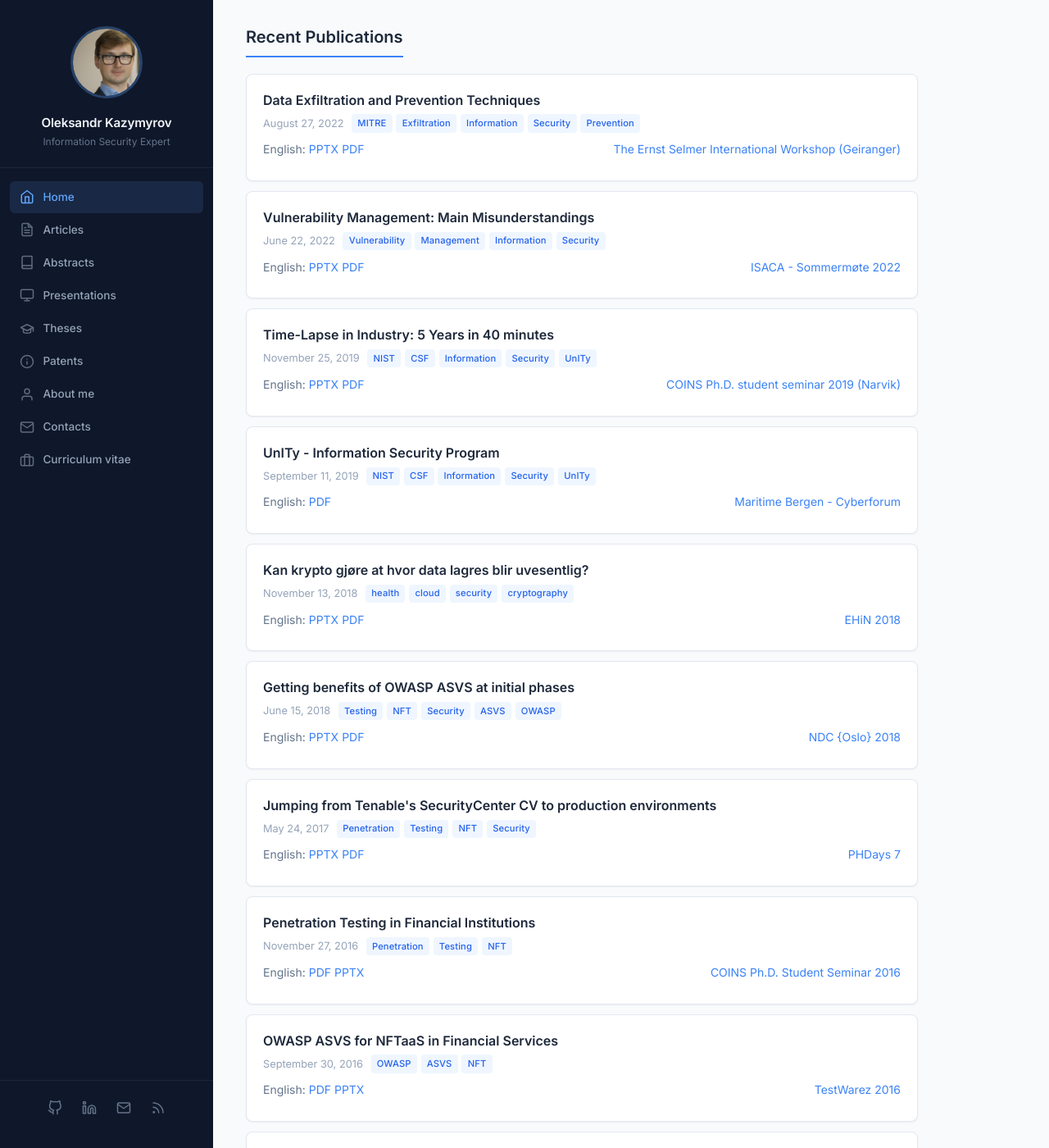
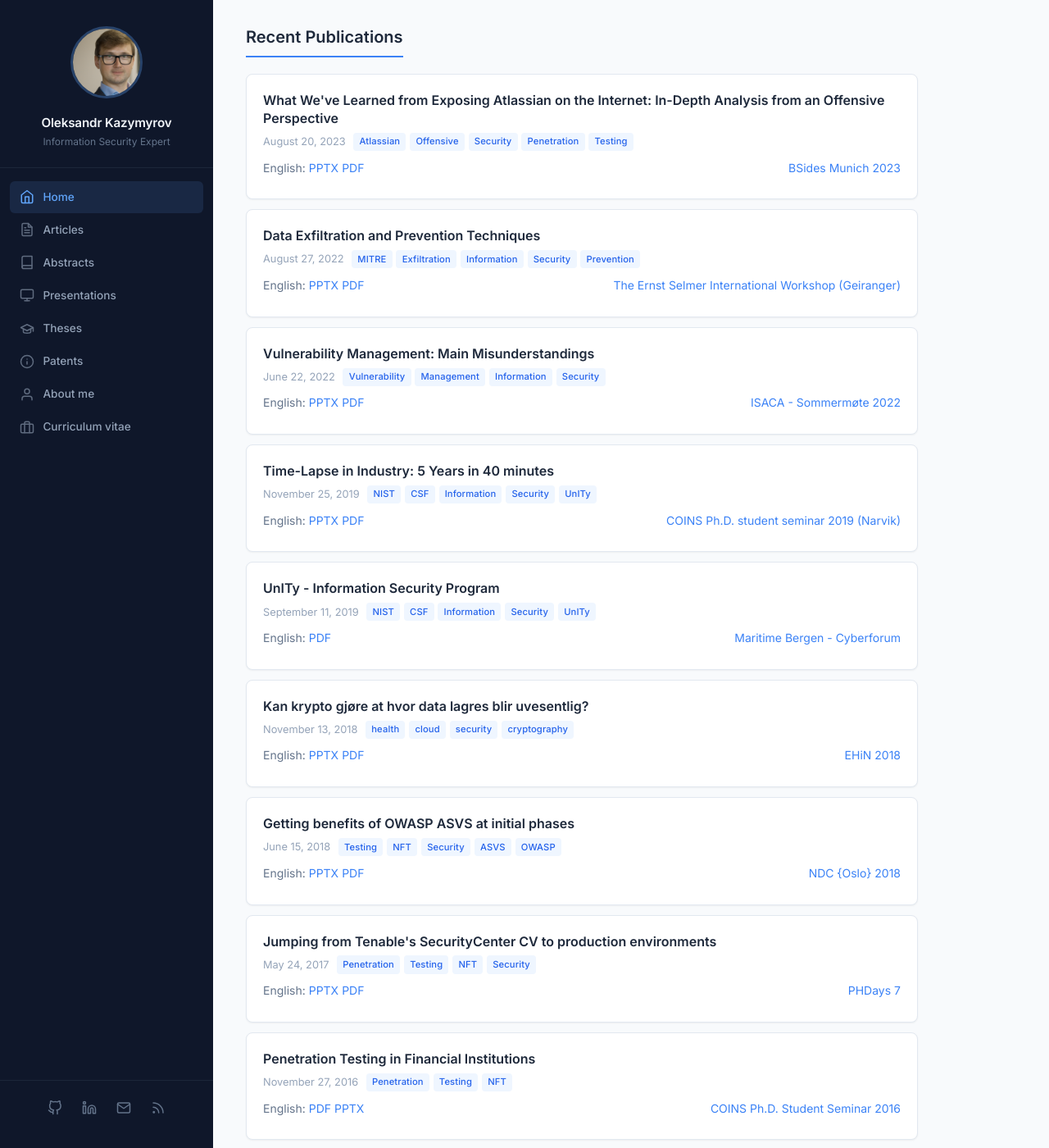
Before and after one commit to okazymyrov/okazymyrov.github.io, a Jekyll site: the page built from index.html, in a window 1280 px wide and 1400 px high. Shown: the whole window at 82% size. Built offline with Jekyll 4.4.1, drawn with Linux system fonts in a browser that asks for light colours; the list of posts is cut into pages by our own code; some of the changed text lies outside the part shown.

Commit message:
Refactor part 2

```diff
--- a/_data/main-nav.yaml
+++ b/_data/main-nav.yaml
@@ -10,7 +10,5 @@
   href: "/patents"
 - title: "About me" # Title/Caption of the menu item
   href: "/about" # the page where it pointed
-- title: "Contacts"
-  href: "/contacts"
 - title: "Curriculum vitae"
   href: "/cv"
--- a/_includes/sidebar.html
+++ b/_includes/sidebar.html
@@ -31,8 +31,6 @@
               <svg width="18" height="18" viewBox="0 0 24 24" fill="none" stroke="currentColor" stroke-width="2" stroke-linecap="round" stroke-linejoin="round"><circle cx="12" cy="12" r="10"/><line x1="12" y1="16" x2="12" y2="12"/><line x1="12" y1="8" x2="12.01" y2="8"/></svg>
             {% when 'About me' %}
               <svg width="18" height="18" viewBox="0 0 24 24" fill="none" stroke="currentColor" stroke-width="2" stroke-linecap="round" stroke-linejoin="round"><path d="M20 21v-2a4 4 0 0 0-4-4H8a4 4 0 0 0-4 4v2"/><circle cx="12" cy="7" r="4"/></svg>
-            {% when 'Contacts' %}
-              <svg width="18" height="18" viewBox="0 0 24 24" fill="none" stroke="currentColor" stroke-width="2" stroke-linecap="round" stroke-linejoin="round"><path d="M4 4h16c1.1 0 2 .9 2 2v12c0 1.1-.9 2-2 2H4c-1.1 0-2-.9-2-2V6c0-1.1.9-2 2-2z"/><polyline points="22,6 12,13 2,6"/></svg>
             {% when 'Curriculum vitae' %}
               <svg width="18" height="18" viewBox="0 0 24 24" fill="none" stroke="currentColor" stroke-width="2" stroke-linecap="round" stroke-linejoin="round"><rect x="2" y="7" width="20" height="14" rx="2" ry="2"/><path d="M16 21V5a2 2 0 0 0-2-2h-4a2 2 0 0 0-2 2v16"/></svg>
             {% else %}
--- /dev/null
+++ b/_posts/presentations/2023/2023-08-20-What-Weve-Learned-from-Exposing-Atlassian-on-the-Internet.md
@@ -0,0 +1,15 @@
+---
+layout: post
+title: "What We've Learned from Exposing Atlassian on the Internet: In-Depth Analysis from an Offensive Perspective"
+categories:
+- Atlassian
+- Offensive
+- Security
+- Penetration
+- Testing
+tag: presentation
+browser_title: "What We've Learned from Exposing Atlassian on the Internet: In-Depth Analysis from an Offensive Perspective"
+comments: true
+---
+
+English: [PPTX]({{ site.url }}/assets/attachments/presentations/2023/5439bae4c656d211c375c176b235585a103535039326af07031fd63131645716.pptx) [PDF]({{ site.url }}/assets/attachments/presentations/2023/957f76003f9b3f6acd7ee671121a619b8062029b7d8ae7b8ded85ea2053fe931.pdf) <span style="float: right;">[BSides Munich 2023](https://2023.bsidesmunich.org/)</span>
```
Also changed, not shown: _pages/contacts.md (deleted, +0 -12 lines), 2 other files.
